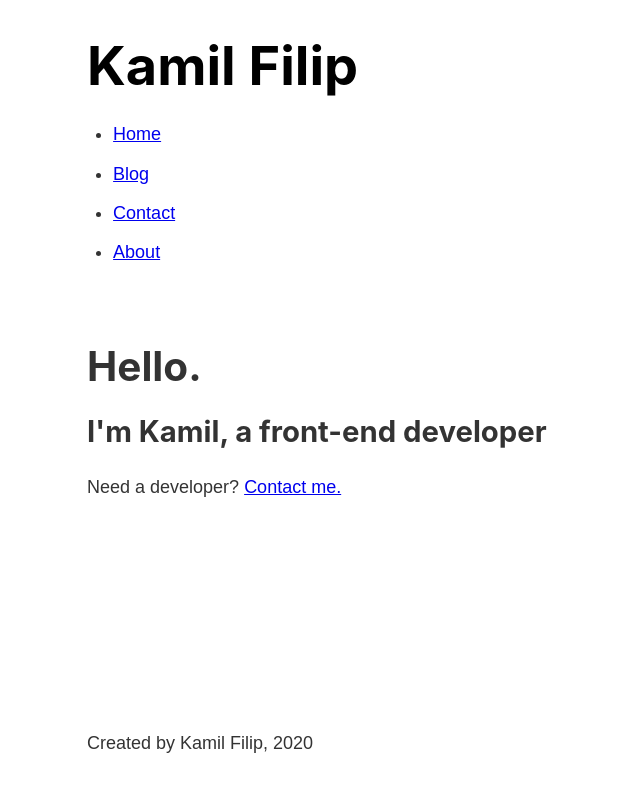
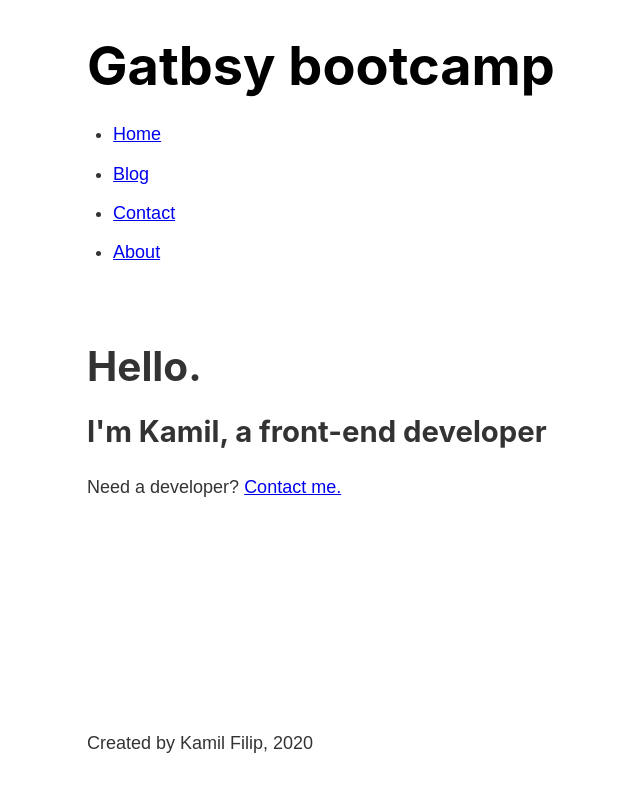
Before and after one commit to kfilip94/gatsby-tutorial-app, a Gatsby site: page / in a window 1280 px wide. Shown: the whole page, without its empty margins (196-836 px from the left). Built offline with nearby package versions, Linux system fonts and the light colour scheme; Gatsby itself is replaced by a stand-in of ours.

Commit message:
8. Gatsby Data with GraphQL

```diff
--- a/gatsby-config.js
+++ b/gatsby-config.js
@@ -8,6 +8,10 @@
 const path = require('path')
 
 module.exports = {
+  siteMetadata: {
+    title: 'Gatbsy bootcamp',
+    author: 'Kamil Filip'
+  },
   plugins: [
     {
       resolve: 'gatsby-plugin-root-import',
--- a/src/components/footer.js
+++ b/src/components/footer.js
@@ -1,9 +1,20 @@
 import React from 'react';
+import { graphql, useStaticQuery } from 'gatsby';
 
 const Footer = () => {
+  const data = useStaticQuery(graphql`
+    query {
+      site {
+        siteMetadata {
+          title, author
+        }
+      }
+    }
+  `);
+
   return (
     <footer>
-      <p>Created by Kamil Filip, 2020</p>
+      <p>Created by {data.site.siteMetadata.author}, 2020</p>
     </footer>
   );
 };
--- a/src/components/header.js
+++ b/src/components/header.js
@@ -1,12 +1,22 @@
 import React from 'react';
-import { Link } from 'gatsby';
+import { Link, graphql, useStaticQuery } from 'gatsby';
 import styles from './header.module.scss';
 
 const Header = () => {
+  const data = useStaticQuery(graphql`
+    query {
+      site {
+        siteMetadata {
+          title
+        }
+      }
+    }
+  `);
+
   return (
     <header className={styles.header}>
       <h1>
-        <Link className={styles.title} to="/">Kamil Filip</Link>
+        <Link className={styles.title} to="/">{data.site.siteMetadata.title}</Link>
       </h1>
       <nav>
         <ul className={styles.navList}>
```
